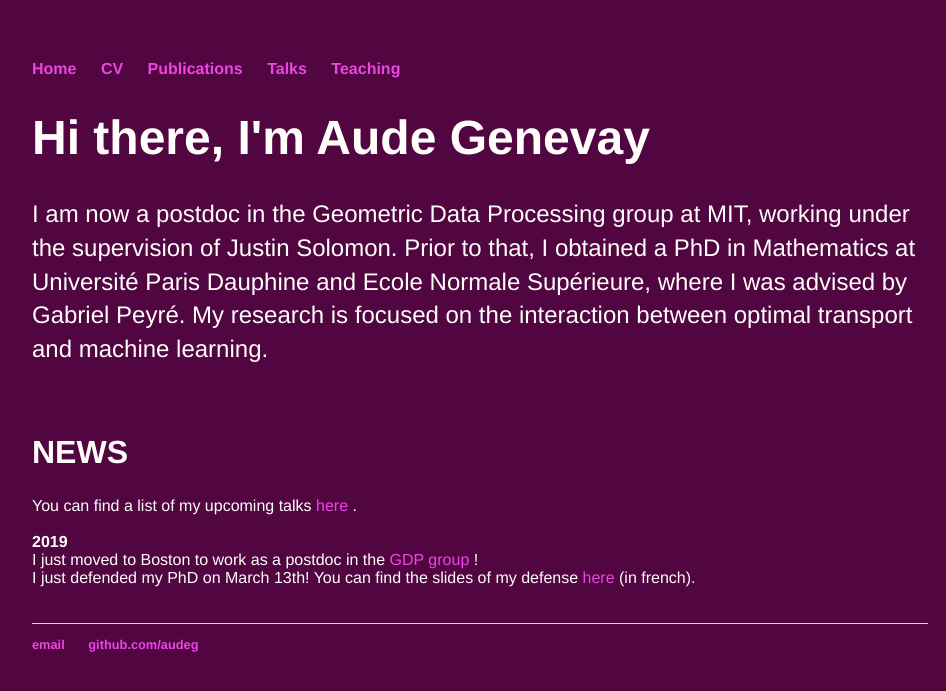
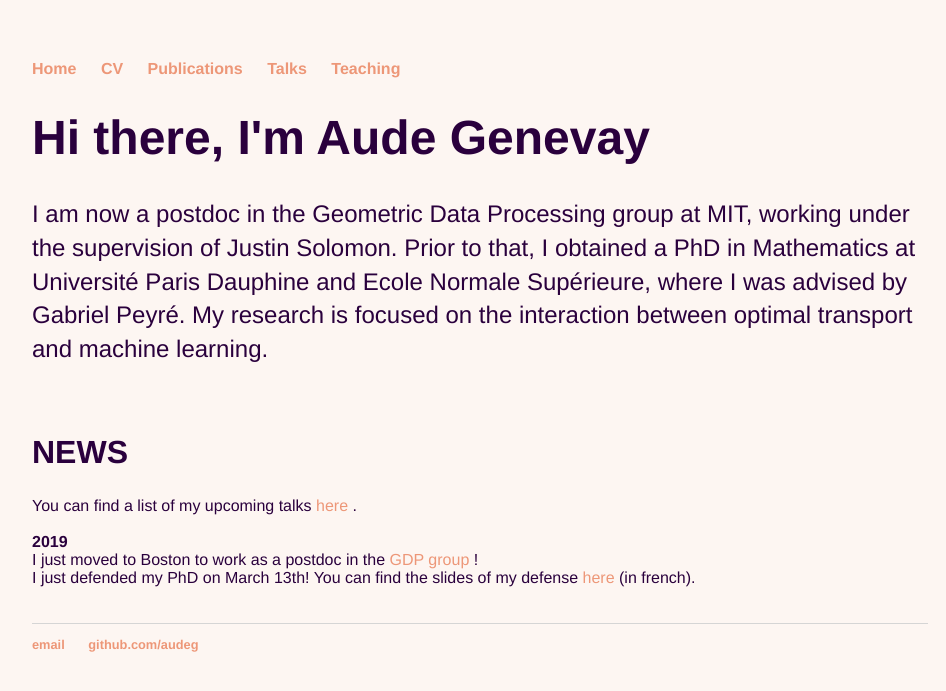
Before and after one commit to audeg/audeg.github.io, a Jekyll site: the page built from index.html, in a window 1280 px wide. Shown: the top 691 px of the page, without its empty margins (160-1106 px from the left). Built offline with Jekyll 4.4.1, drawn with Linux system fonts in a browser that asks for light colours.

Commit message:
Update main.css

```diff
--- a/css/main.css
+++ b/css/main.css
@@ -2,8 +2,8 @@
 body {
     margin: 60px auto;
     width: 70%;
-    background: #510642;
-    color: #fffefa;
+    background: #FDF6F2;
+    color: #2a003d;
     font-family:'Helvetica', 'Arial', 'Sans-Serif';
 }
 nav ul, footer ul {
@@ -18,7 +18,7 @@ nav ul li, footer ul li {
 }
 a {
     text-decoration: none;
-    color: #ed45e4;
+    color: #ED9778;
 }
 a:hover {
     text-decoration: underline;
@@ -35,18 +35,17 @@ p {
     font-family:'Helvetica', 'Arial', 'Sans-Serif';
     font-size: 1.5em;
     line-height: 1.4em;
-    color: #fffefa;
+    color: #708090;
+    color: #2a003d;
 }
 footer {
     border-top: 1px solid #d5d5d5;
     font-size: .8em;
 }
-
 ul.posts {
     margin: 20px auto 40px;
     font-size: 1.5em;
 }
-
 ul.posts li {
     list-style: none;
 }
```
